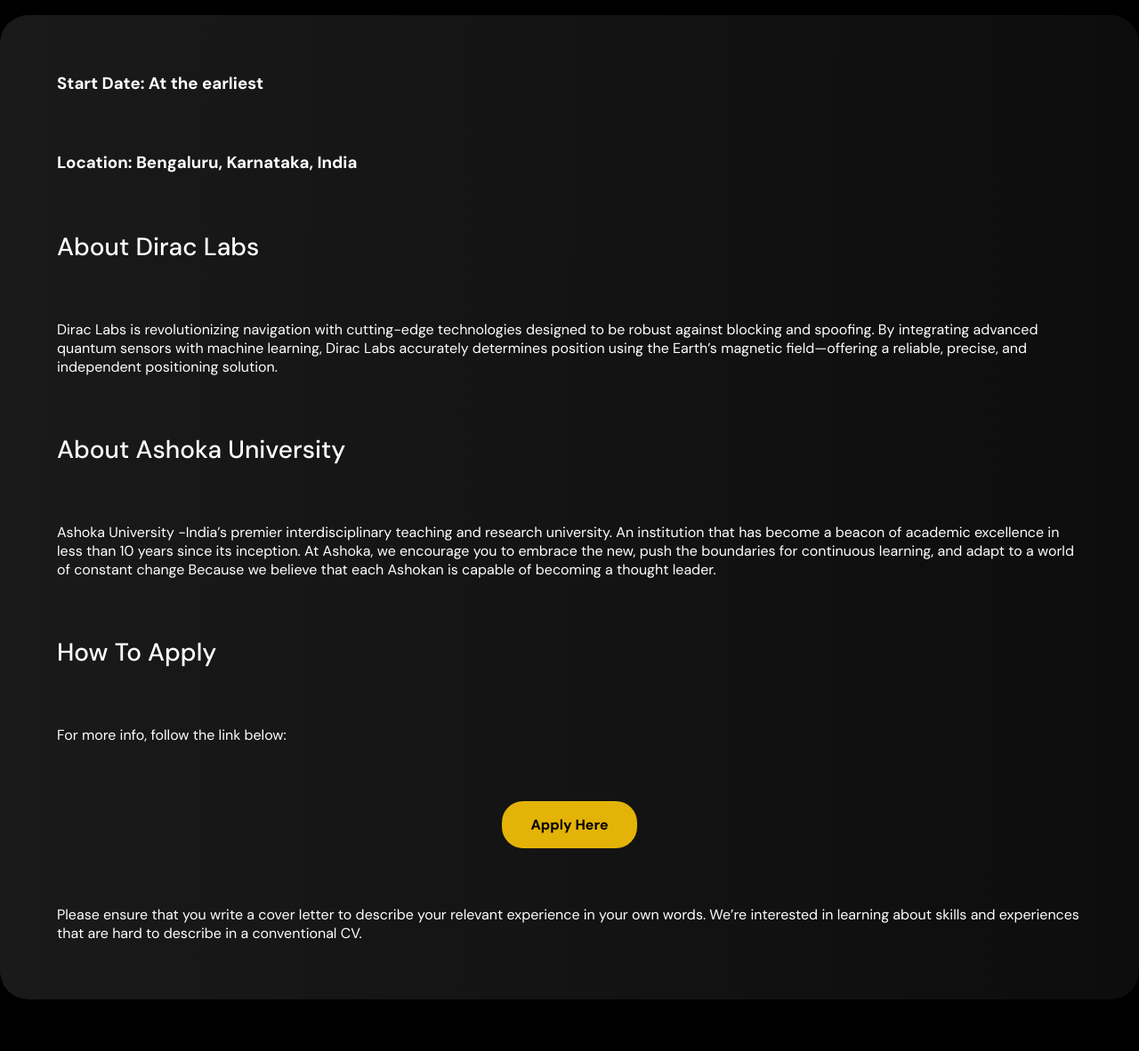
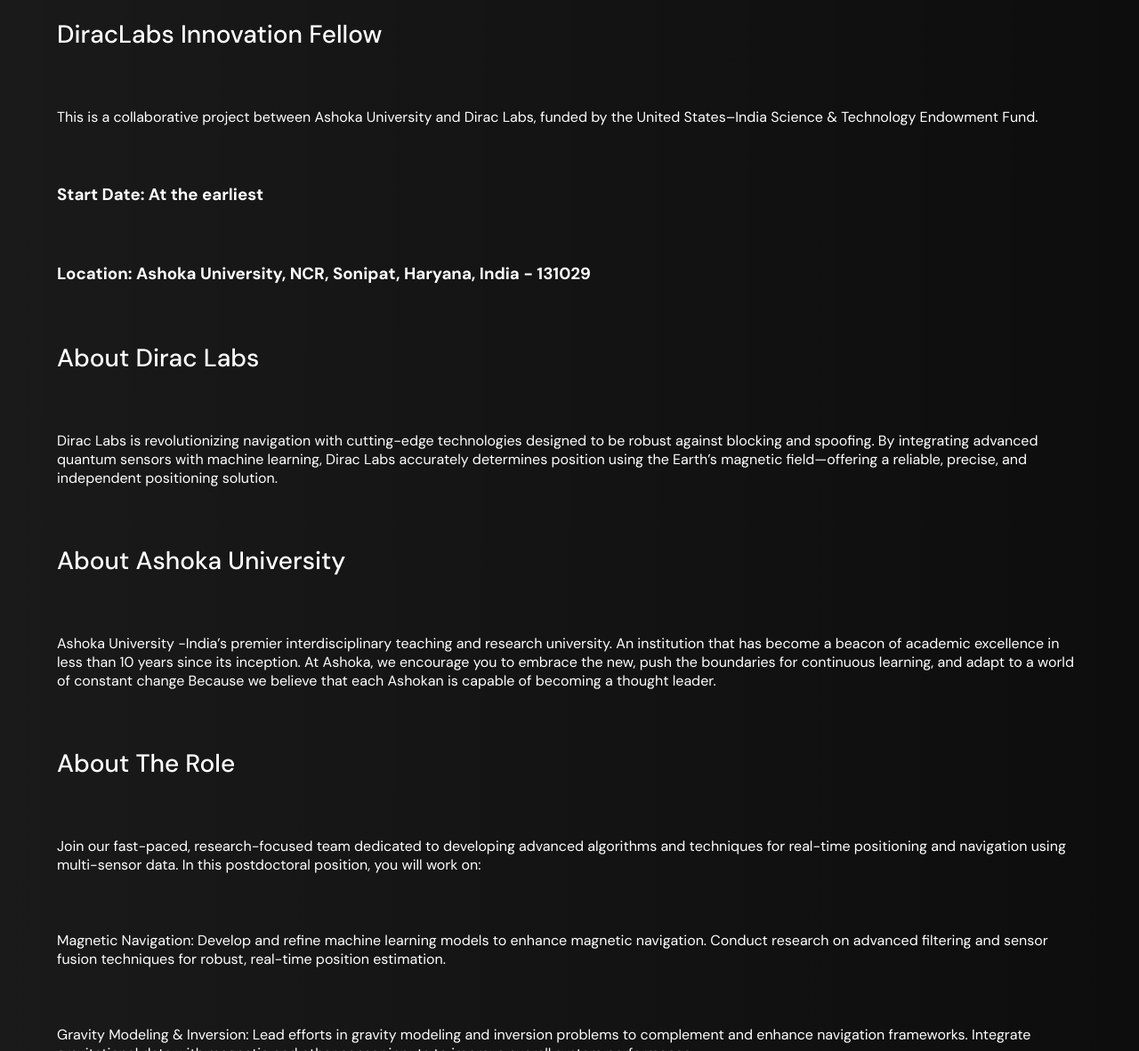
Before and after one commit to gitdiraclabs/diraclabs.github.io, a plain HTML site: page careers/PostdocDiracAshoka.html in a window 1280 px wide. Shown: the part 270-1452 px from the top of the page at 89% size. Drawn offline with nearby package versions, Linux system fonts and the light colour scheme; files whose address does not match are found by name.

Commit message:
Update PostdocDiracAshoka.html

```diff
--- a/careers/PostdocDiracAshoka.html
+++ b/careers/PostdocDiracAshoka.html
@@ -29,18 +29,33 @@
 
 <body>
     <section class="header-section">
-        <h2>DiracLabs Innovation Fellow</h2>
+
         <h2>Postdoctoral Fellow</h2>
         <h2>Ashoka University</h2>
+
     </section>
     <section class="glass-container">
+        <h2 class="left">DiracLabs Innovation Fellow</h2>
+        <p>This is a collaborative project between Ashoka University and Dirac Labs, funded by the United States–India Science & Technology Endowment Fund.</p>
         <h3>Start Date: At the earliest</h3>
-        <h3>Location: Bengaluru, Karnataka, India</h3>
+        <h3>Location: Ashoka University, NCR, Sonipat, Haryana, India - 131029</h3>
         <h2 class="left">About Dirac Labs</h2>
         <p>Dirac Labs is revolutionizing navigation with cutting-edge technologies designed to be robust against blocking and spoofing. By integrating advanced quantum sensors with machine learning, Dirac Labs accurately determines position using the Earth’s magnetic field—offering a reliable, precise, and independent positioning solution.</p>
 
         <h2 class="left">About Ashoka University</h2>
         <p>Ashoka University -India’s premier interdisciplinary teaching and research university. An institution that has become a beacon of academic excellence in less than 10 years since its inception. At Ashoka, we encourage you to embrace the new, push the boundaries for continuous learning, and adapt to a world of constant change Because we believe that each Ashokan is capable of becoming a thought leader.</p>
+        <h2 class="left">About the Role </h2>
+
+        <p>Join our fast-paced, research-focused team dedicated to developing advanced algorithms and techniques for real-time positioning and navigation using multi-sensor data. In this postdoctoral position, you will work on: </p>
+
+        <p>Magnetic Navigation: Develop and refine machine learning models to enhance magnetic navigation. Conduct research on advanced filtering and sensor fusion techniques for robust, real-time position estimation.</p>
+
+        <p>Gravity Modeling & Inversion: Lead efforts in gravity modeling and inversion problems to complement and enhance navigation frameworks. Integrate gravitational data with magnetic and other sensor inputs to improve overall system performance.</p>
+
+        <p>Collaboration & Dissemination: Work closely with quantum physicists and experts from various disciplines to integrate complex sensor data. Design experiments, analyze complex datasets, and publish findings in academic journals, contributing to the broader scientific community.</p>
+
+
+
 
         <h2 class="left">How to Apply</h2>
         <p>For more info, follow the link below:</p>
```
